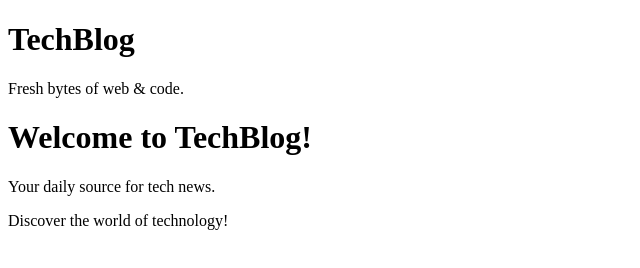
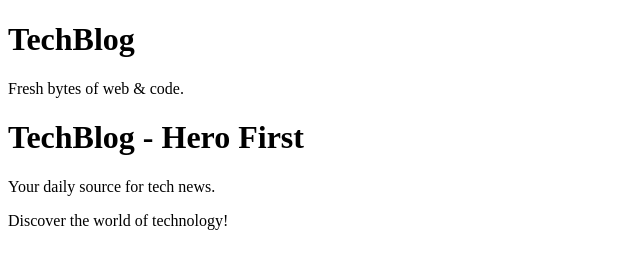
Before and after one commit to Bohdan-coder-creator/TechBlog, a plain HTML site: page index.html in a window 1280 px wide. Shown: the whole page, without its empty margins (0-640 px from the left). Drawn offline with Linux system fonts and the light colour scheme.

Commit message:
feat(hero): change header title variant

```diff
--- a/index.html
+++ b/index.html
@@ -10,7 +10,7 @@
         <h1>TechBlog</h1>
         <p>Fresh bytes of web & code.</p>
     </header>
-    <h1>Welcome to TechBlog!</h1>
+    <h1>TechBlog - Hero First</h1>
     <p>Your daily source for tech news.</p>
     <p>Discover the world of technology!</p>
 </body>
```
